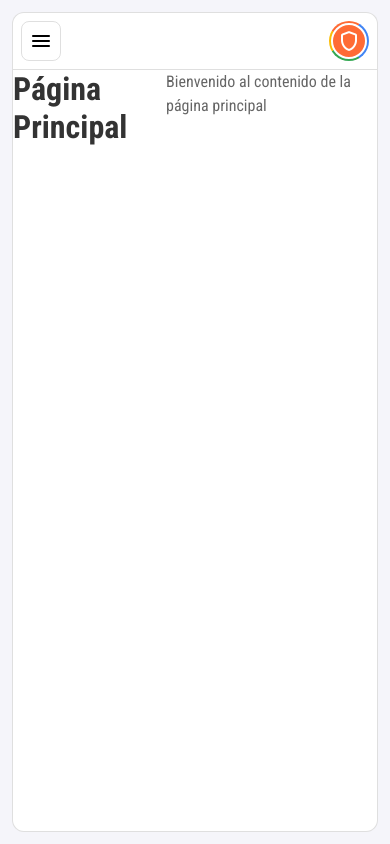
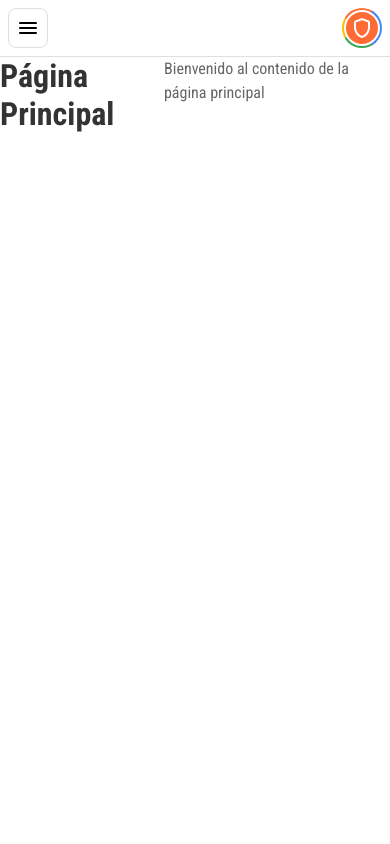
Before and after one commit to JorgeOrtega-ux/ProjectLeviathan-Pre-alpha, a PHP site: page / in a window 390 px wide. Run offline with PHP 8.4, Linux system fonts and the light colour scheme.

Commit message:
Add files via upload

```diff
--- a/ProjectLeviathan/assets/css/styles.css
+++ b/ProjectLeviathan/assets/css/styles.css
@@ -509,3 +509,14 @@ body {
         opacity: 0;
     }
 }
+
+@media (max-width: 468px) {
+    .main-content {
+        padding: 0;
+    }
+
+    .general-content {
+        border-radius: 0;
+        border: none;
+    }
+}
```
